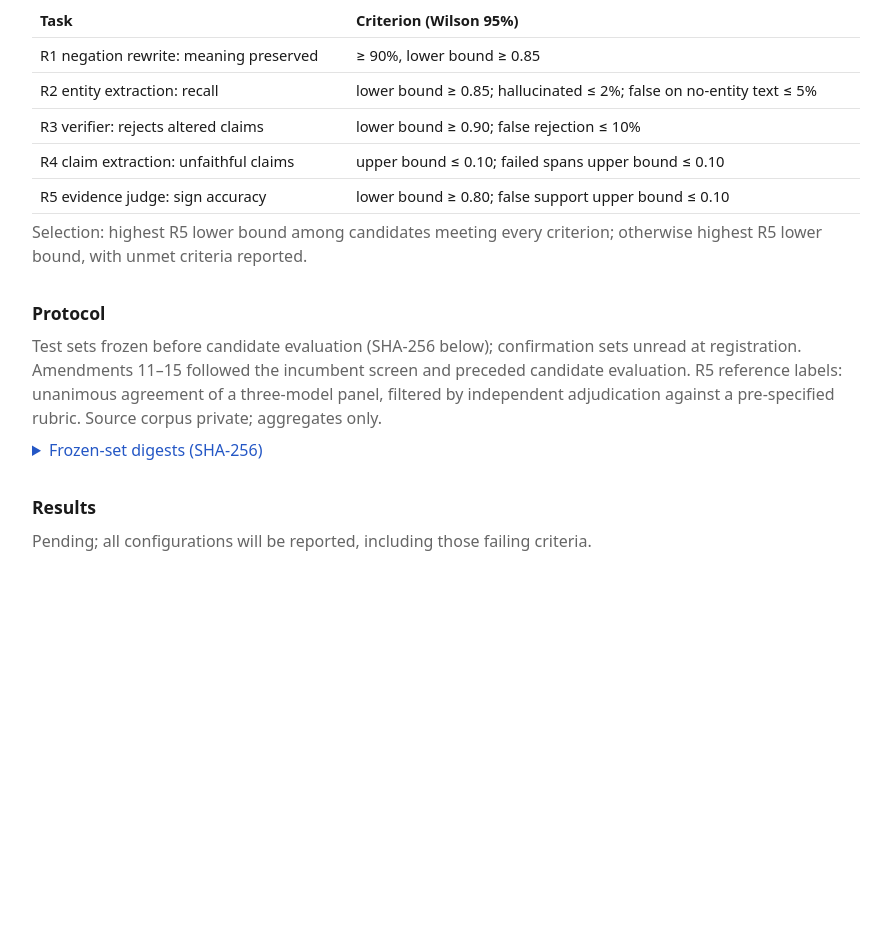
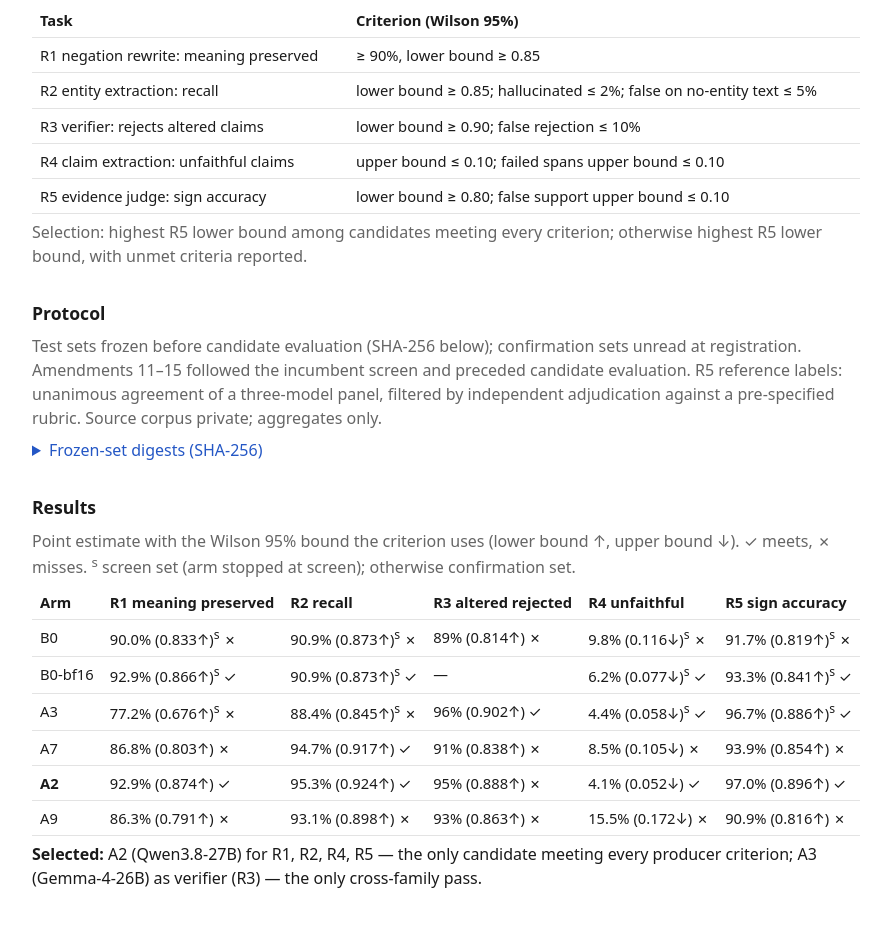
Before and after one commit to TKontu/iknos-benchmarks, a plain HTML site: page index.html in a window 1280 px wide. Shown: the part 651-1578 px from the top of the page, without its empty margins (194-1085 px from the left). Before the commit the page ends 1274 px from the top, so only its background shows below. Drawn offline with Linux system fonts and the light colour scheme.

Commit message:
Iknos local-LLM benchmark: results (confirmation sets)

```diff
--- a/index.html
+++ b/index.html
@@ -30,7 +30,7 @@
 <main>
 <h1>Local LLMs on the Iknos evidence-reasoning tasks</h1>
 <p class="mute"><b>Abstract.</b> Six locally served LLM configurations are evaluated on five tasks of the Iknos pipeline (claim extraction, negation canonicalisation, entity extraction, claim–span verification, evidence–hypothesis sign judgement) and on ingest throughput. Each task uses its production prompt and output schema. Test sets, acceptance criteria and the selection rule were fixed before candidate evaluation; results are reported as Wilson 95% intervals.</p>
-<span class="status">Pre-registered 2026-10-10 · results pending</span>
+<span class="status">Pre-registered 2026-10-10 · results 2026-10-13</span>
 
 <h2>Configurations</h2>
 <div class="wrap"><table>
@@ -76,7 +76,17 @@
 </details>
 
 <h2>Results</h2>
-<p class="mute">Pending; all configurations will be reported, including those failing criteria.</p>
+<p class="mute">Point estimate with the Wilson 95% bound the criterion uses (lower bound ↑, upper bound ↓). ✓ meets, ✗ misses. <sup>s</sup> screen set (arm stopped at screen); otherwise confirmation set.</p>
+<div class="wrap"><table>
+<tr><th>Arm</th><th>R1 meaning preserved</th><th>R2 recall</th><th>R3 altered rejected</th><th>R4 unfaithful</th><th>R5 sign accuracy</th></tr>
+<tr><td>B0</td><td>90.0% (0.833↑)<sup>s</sup> ✗</td><td>90.9% (0.873↑)<sup>s</sup> ✗</td><td>89% (0.814↑) ✗</td><td>9.8% (0.116↓)<sup>s</sup> ✗</td><td>91.7% (0.819↑)<sup>s</sup> ✗</td></tr>
+<tr><td>B0-bf16</td><td>92.9% (0.866↑)<sup>s</sup> ✓</td><td>90.9% (0.873↑)<sup>s</sup> ✓</td><td>—</td><td>6.2% (0.077↓)<sup>s</sup> ✓</td><td>93.3% (0.841↑)<sup>s</sup> ✓</td></tr>
+<tr><td>A3</td><td>77.2% (0.676↑)<sup>s</sup> ✗</td><td>88.4% (0.845↑)<sup>s</sup> ✗</td><td>96% (0.902↑) ✓</td><td>4.4% (0.058↓)<sup>s</sup> ✓</td><td>96.7% (0.886↑)<sup>s</sup> ✓</td></tr>
+<tr><td>A7</td><td>86.8% (0.803↑) ✗</td><td>94.7% (0.917↑) ✓</td><td>91% (0.838↑) ✗</td><td>8.5% (0.105↓) ✗</td><td>93.9% (0.854↑) ✗</td></tr>
+<tr><td><b>A2</b></td><td>92.9% (0.874↑) ✓</td><td>95.3% (0.924↑) ✓</td><td>95% (0.888↑) ✗</td><td>4.1% (0.052↓) ✓</td><td>97.0% (0.896↑) ✓</td></tr>
+<tr><td>A9</td><td>86.3% (0.791↑) ✗</td><td>93.1% (0.898↑) ✗</td><td>93% (0.863↑) ✗</td><td>15.5% (0.172↓) ✗</td><td>90.9% (0.816↑) ✗</td></tr>
+</table></div>
+<p><b>Selected:</b> A2 (Qwen3.8-27B) for R1, R2, R4, R5 — the only candidate meeting every producer criterion; A3 (Gemma-4-26B) as verifier (R3) — the only cross-family pass.</p>
 </main>
 </body>
 </html>
```
